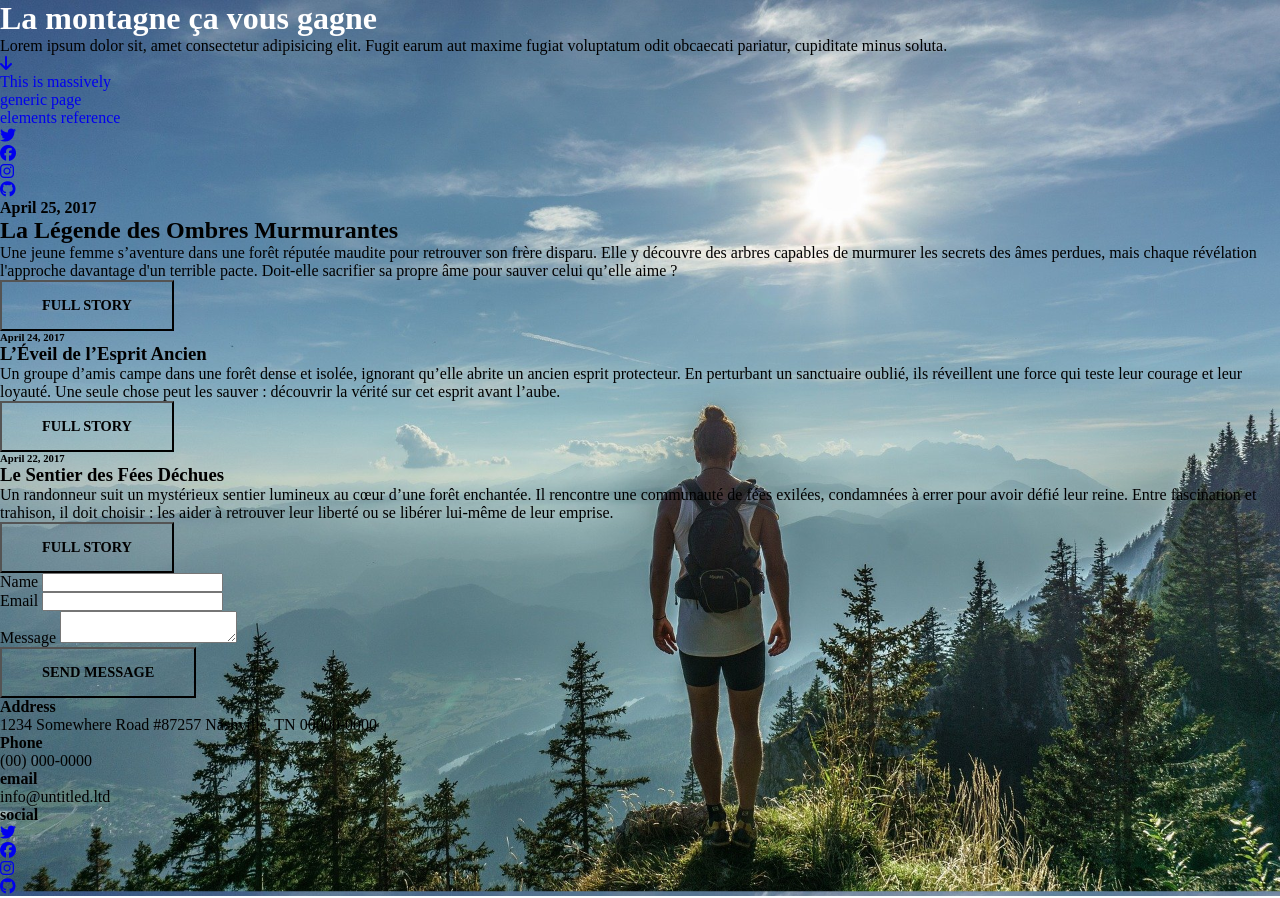
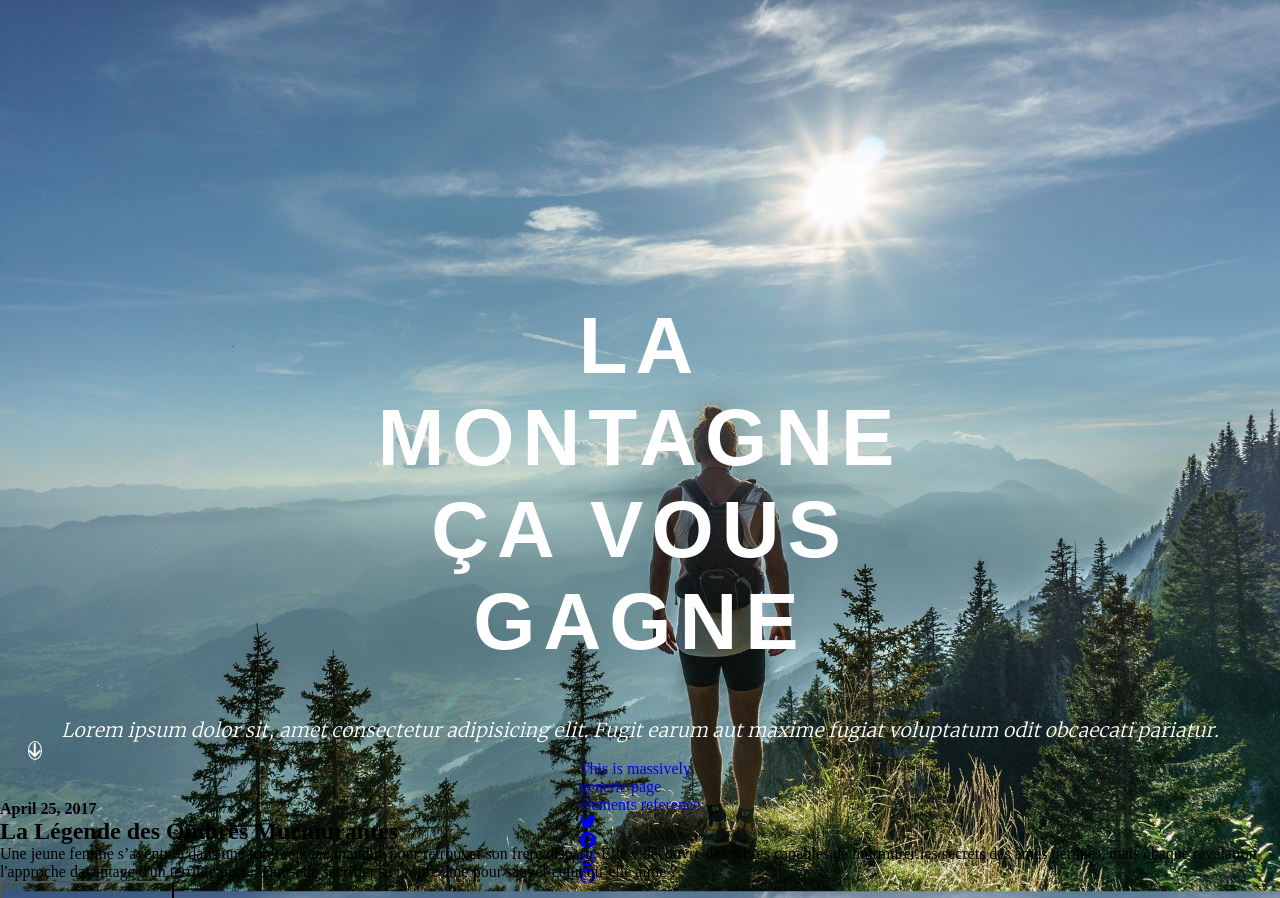
Before and after one commit to El-Koros/TP_SaSS, a plain HTML site: page index.html in a window 1280 px wide. Shown: the top 898 px of the page. Drawn offline with Linux system fonts and the light colour scheme; files whose address does not match are found by name.

Commit message:
mise en place du header

```diff
--- /dev/null
+++ b/assets/styles/components/_header.scss
@@ -0,0 +1,31 @@
+header{
+    display: flex;
+    flex-direction: column;
+    align-items: center;
+    padding: 300px 150px 0px 150px;
+    height: 100vh;
+    h1 {
+    color: white;
+    font-family: Inter-VariableFont_opsz,wght, sans-serif;
+    font-size: 5.0rem;
+    text-align: center;
+    text-transform: uppercase;
+    padding: 0 350px;
+    font-weight: 700;
+    letter-spacing: 8px;
+    }
+    p {
+        color: white;
+        font-family: Merriweather-Light, sans-serif;
+        font-style: italic;
+        font-size: 1.2rem;
+        text-align: center;
+        margin-top: 50px;
+    }
+    .arrow {
+        color: white;
+        border: 1px solid white;
+        border-radius: 50%;
+
+    }
+}
--- a/assets/styles/pages/_settings.scss
+++ b/assets/styles/pages/_settings.scss
@@ -1,5 +1,6 @@
 @font-face {
-    font-family: "Inter-VariableFont_opsz,wght", "Merriweather-Light";
+    font-family: "Inter-VariableFont_opsz,wght";
+    font-family:  "Merriweather-Light";
     src: url(assets/fonts/Inter-VariableFont_opsz,wght.ttf);
     src: url(assets/fonts/Merriweather-Light.ttf);
 }
@@ -17,6 +18,3 @@ body {
     background-repeat: no-repeat; /* Pas de répétition de l'image */
     background-position: center;
 }
-h1 {
-    color: white;
-}
--- a/assets/styles/pages/index.scss
+++ b/assets/styles/pages/index.scss
@@ -1,3 +1,4 @@
 
 @import "./settings";
 @import "../components/button";
+@import "../components/header";
--- a/index.html
+++ b/index.html
@@ -9,9 +9,11 @@
 </head>
 <body>
     <header>
-        <h1>La montagne ça vous gagne</h1>
-        <p>Lorem ipsum dolor sit, amet consectetur adipisicing elit. Fugit earum aut maxime fugiat voluptatum odit obcaecati pariatur, cupiditate minus soluta.</p>
-        <a href="#"><i class="fa-solid fa-arrow-down"></i></a>
+        <div>
+            <h1>La montagne <br>ça vous gagne</h1>
+            <p>Lorem ipsum dolor sit, amet consectetur adipisicing elit. Fugit earum aut maxime fugiat voluptatum odit obcaecati pariatur.</p>
+            <a href="#" class="arrow"><i class="fa-solid fa-arrow-down"></i></a>
+        </div>
         <nav>
             <ul>
                 <li><a href="#">This is massively</a></li>
```
Also changed, not shown: assets/styles/pages/index.css, 1 other file.
